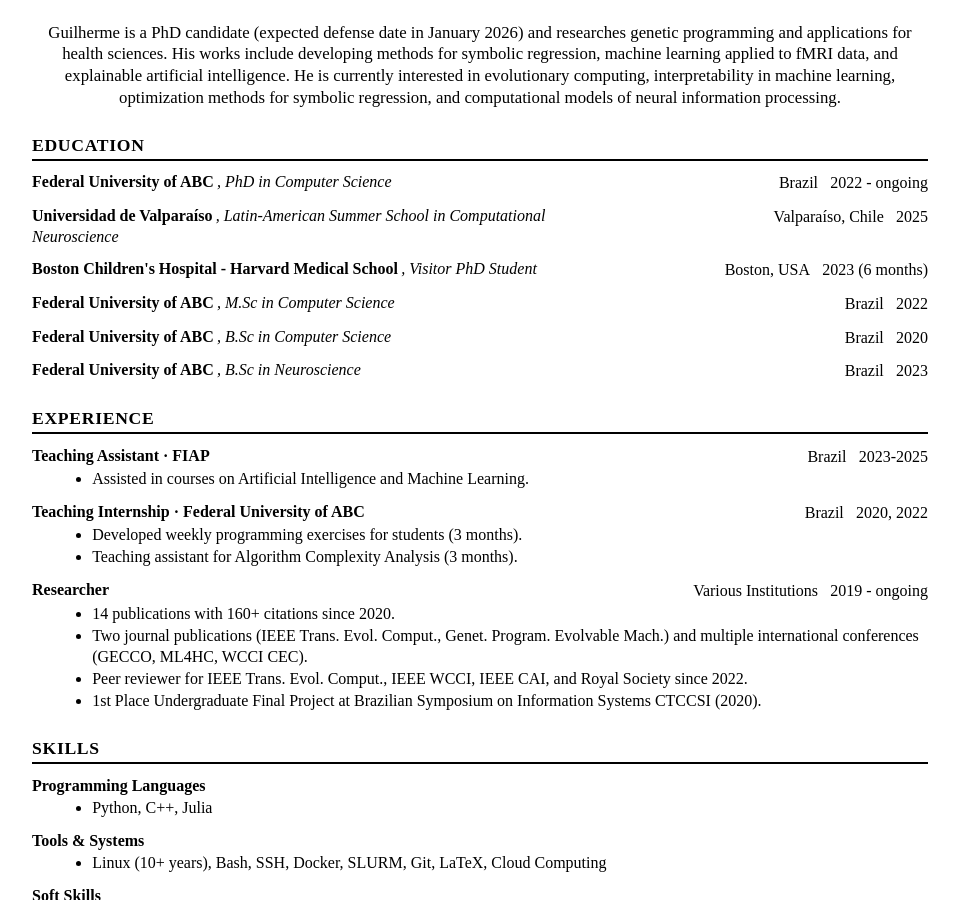
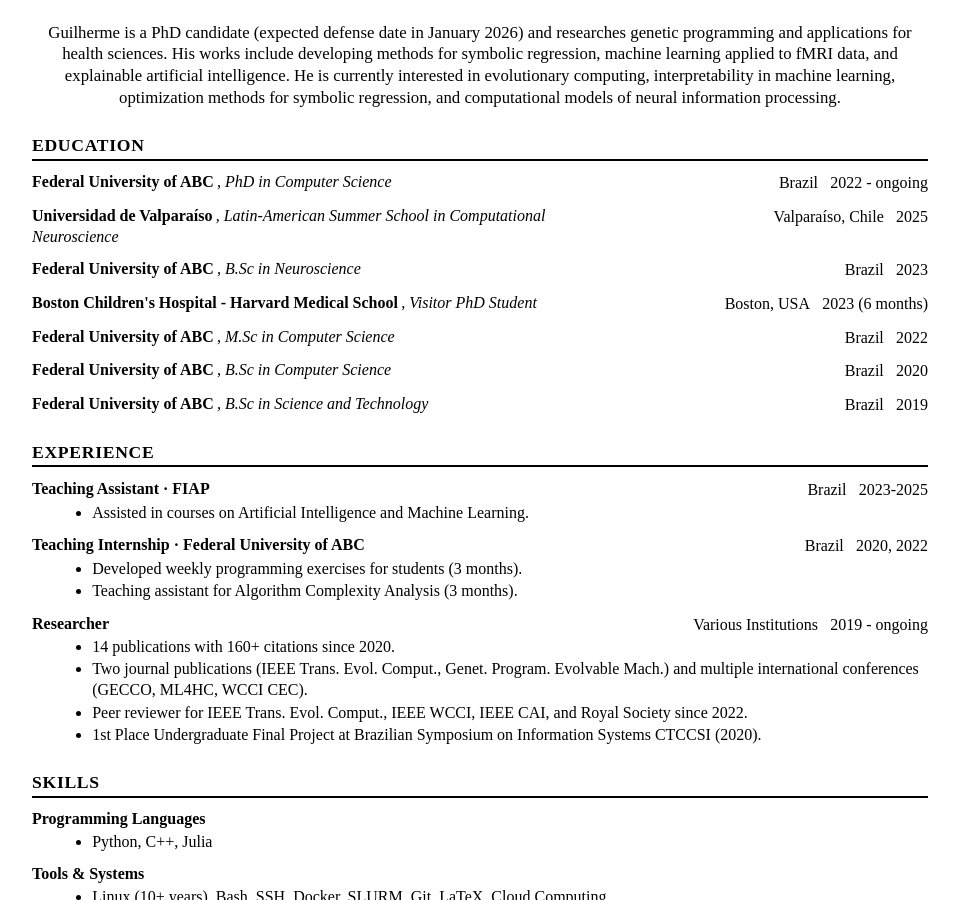
Before and after one commit to gAldeia/cv, a Jekyll site: the page built from docs/index.md, in a window 1280 px wide and 900 px high, scrolled down 534 px. Shown: the whole window, without its empty margins (160-1119 px from the left). Built offline with Jekyll 4.4.1, drawn with Linux system fonts in a browser that asks for light colours.

Commit message:
Added bsc in science and technology

```diff
--- a/docs/_data/cv.yml
+++ b/docs/_data/cv.yml
@@ -21,6 +21,10 @@
         sub: "Latin-American Summer School in Computational Neuroscience"
         location: "Valparaíso, Chile"
         dates: "2025"
+      - title: "Federal University of ABC"
+        sub: "B.Sc in Neuroscience"
+        location: "Brazil"
+        dates: "2023"
       - title: "Boston Children's Hospital - Harvard Medical School"
         sub: "Visitor PhD Student"
         location: "Boston, USA"
@@ -34,9 +38,9 @@
         location: "Brazil"
         dates: "2020"
       - title: "Federal University of ABC"
-        sub: "B.Sc in Neuroscience"
+        sub: "B.Sc in Science and Technology"
         location: "Brazil"
-        dates: "2023"
+        dates: "2019"
 
   - title: Experience
     entries:
```
